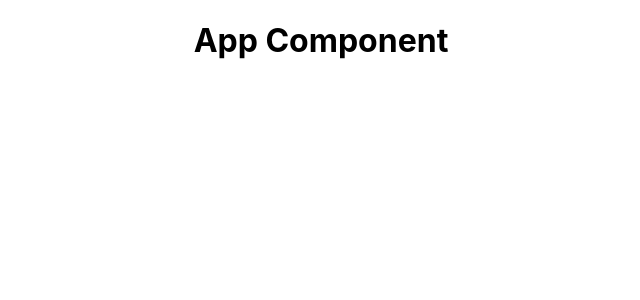
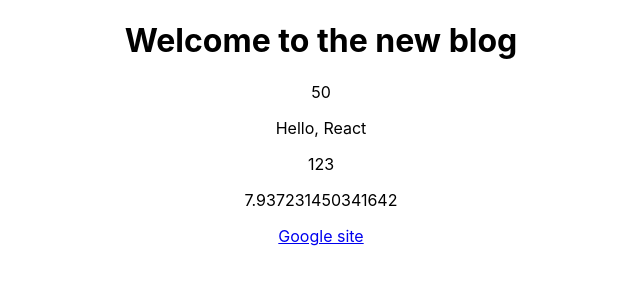
Before and after one commit to Chukwuka1488/Blog-with-React, a React (Create React App) app in the folder dojo-blog/: page / in a window 1280 px wide. Shown: the top 300 px of the page, without its empty margins (319-959 px from the left). Built offline with nearby package versions, Linux system fonts and the light colour scheme.

Commit message:
dynamic values in template

```diff
--- a/dojo-blog/src/App.js
+++ b/dojo-blog/src/App.js
@@ -1,11 +1,20 @@
-import logo from './logo.svg';
+// import logo from './logo.svg';
 import './App.css';
 
 function App() {
+  const title = 'Welcome to the new blog';
+  const likes = 50;
+  const link = 'https://www.google.com';
+  //
   return (
     <div className='App'>
       <div className='content'>
-        <h1>App Component</h1>
+        <h1>{title}</h1>
+        <p>{likes}</p>
+        <p>{'Hello, React'}</p>
+        <p>{[1, 2, 3]}</p>
+        <p>{Math.random() * 10}</p>
+        <a href={link}>Google site</a>
       </div>
     </div>
   );
```
